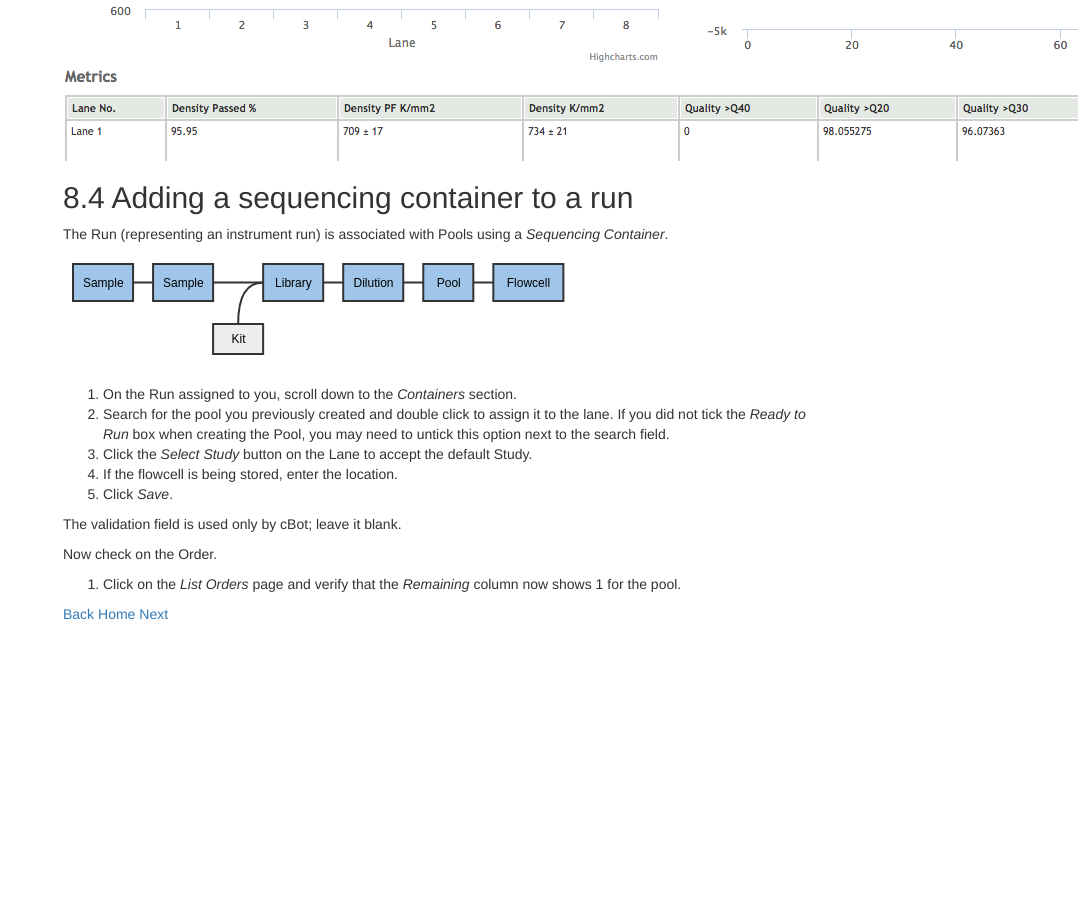
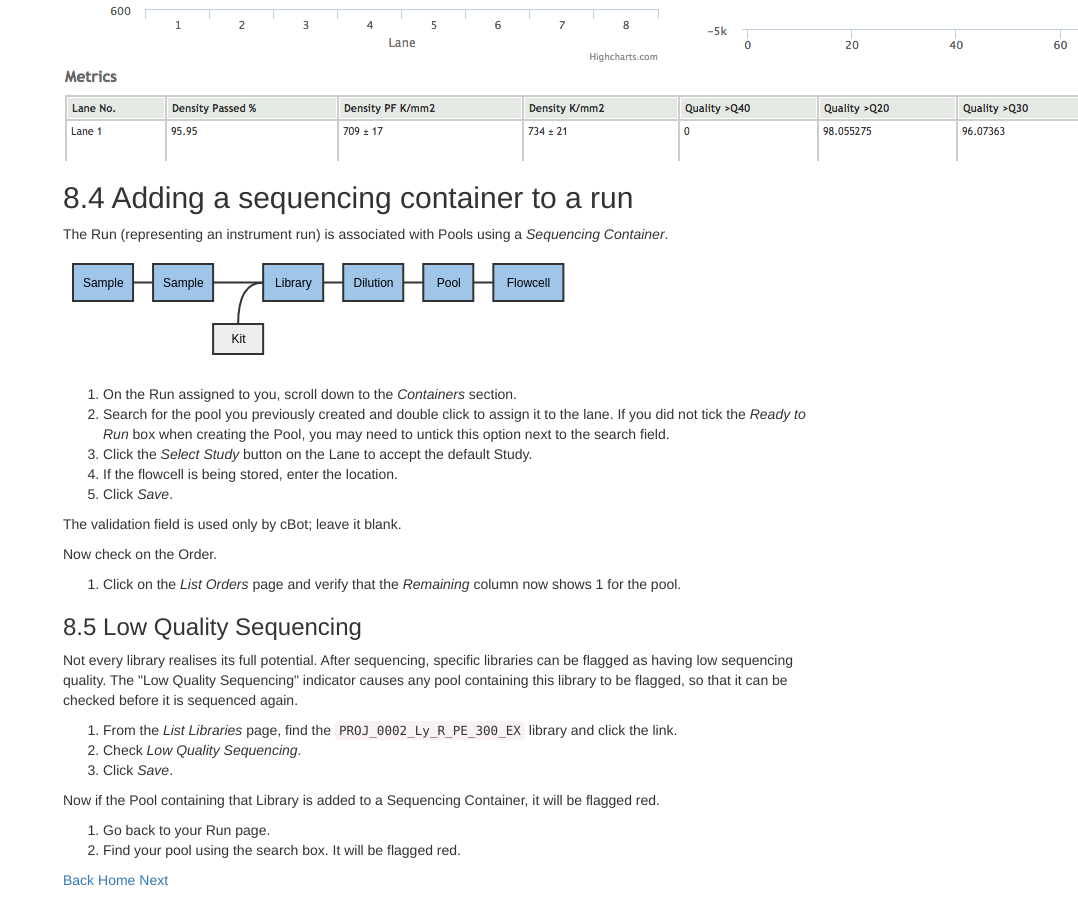
Before and after one commit to miso-lims/walkthroughs, a Jekyll site: the page built from 8-runs.md, in a window 1280 px wide and 900 px high, scrolled down 1307 px. Shown: the whole window, without its empty margins (202-1280 px from the left). Built offline with Jekyll 4.4.1, drawn with Linux system fonts in a browser that asks for light colours; before the commit the page ends 1941 px from its top, so only the background shows below that.

Commit message:
Moved the Low Quality Sequencing section to after runs are discussed

```diff
--- a/8-runs.md
+++ b/8-runs.md
@@ -55,4 +55,22 @@ Now check on the Order.
 shows 1 for the pool.
 
 
+### 8.5 Low Quality Sequencing
+Not every library realises its full potential. After sequencing, specific
+libraries can be flagged as having low sequencing quality. The
+"Low Quality Sequencing" indicator causes any pool containing this library to be
+flagged, so that it can be checked before it is sequenced again.
+
+1. From the _List Libraries_ page, find the `PROJ_0002_Ly_R_PE_300_EX` library
+and click the link.
+1. Check _Low Quality Sequencing_.
+1. Click _Save_.
+
+Now if the Pool containing that Library is added to a Sequencing Container, it
+will be flagged red.
+
+1. Go back to your Run page.
+1. Find your pool using the search box. It will be flagged red.
+
+
 [Back](7-pools) [Home](index) [Next](9-sequencers)
```
Also changed, not shown: 6-libraries.md (+2 -12 lines), 7-pools.md (+0 -7 lines).
